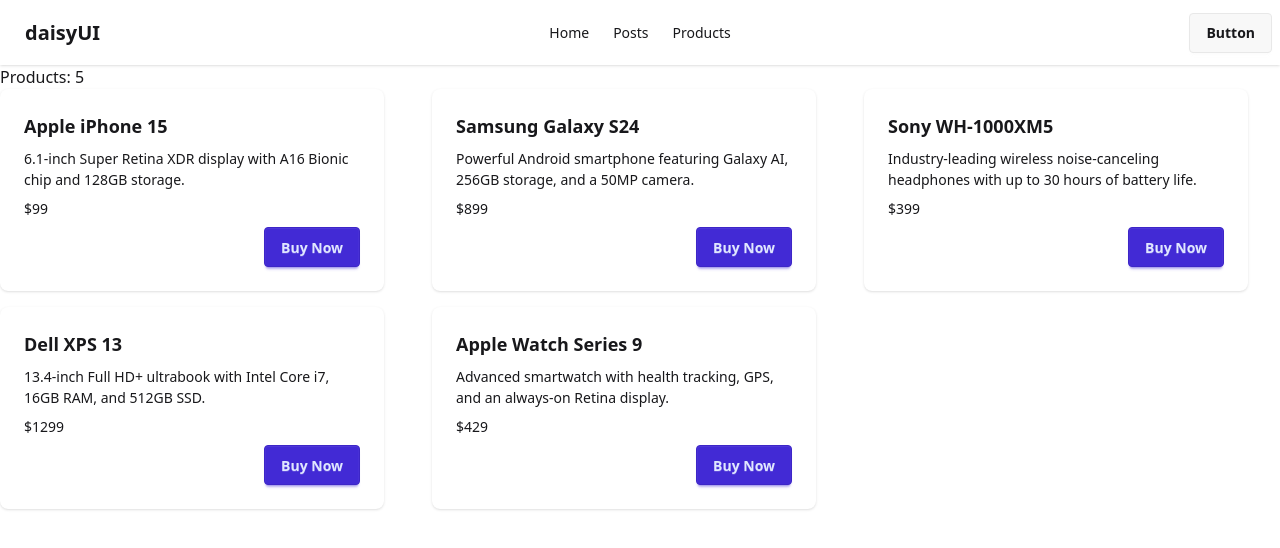
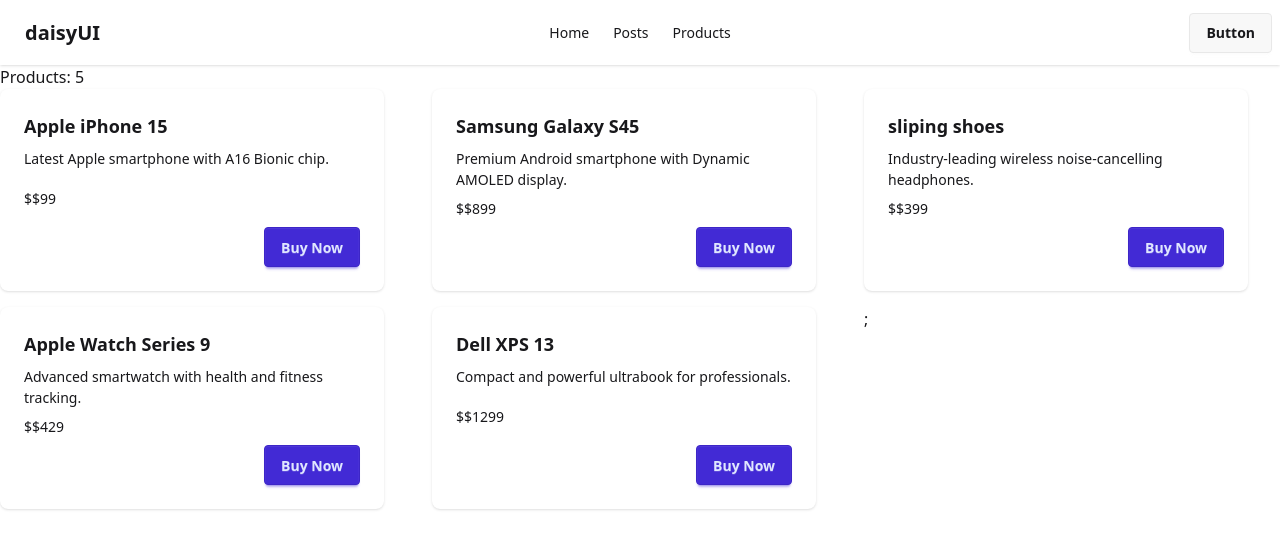
Before and after one commit to jk-jumur/nextjs-data-fetch, a Next.js app: page /products in a window 1280 px wide. Shown: the top 548 px of the page. Built offline with nearby package versions, Linux system fonts and the light colour scheme; data requests are answered from the project's data file.

Commit message:
understanding force cache and  cache checking

```diff
--- a/db.json
+++ b/db.json
@@ -1,4 +1,3 @@
-
 {
   "products": [
     {
@@ -9,52 +8,52 @@
       "price": 99,
       "stock": 25,
       "rating": 4.8,
-      "description": "6.1-inch Super Retina XDR display with A16 Bionic chip and 128GB storage.",
-      "image": "https://images.unsplash.com/photo-1695048133142-1a20484d6d5f?w=500"
+      "image": "https://picsum.photos/300/200?random=1",
+      "description": "Latest Apple smartphone with A16 Bionic chip."
     },
     {
       "id": 2,
-      "name": "Samsung Galaxy S24",
+      "name": "Samsung Galaxy S45",
       "brand": "Samsung",
       "category": "Smartphones",
       "price": 899,
       "stock": 18,
       "rating": 4.7,
-      "description": "Powerful Android smartphone featuring Galaxy AI, 256GB storage, and a 50MP camera.",
-      "image": "https://images.unsplash.com/photo-1610945265064-0e34e5519bbf?w=500"
+      "image": "https://picsum.photos/300/200?random=2",
+      "description": "Premium Android smartphone with Dynamic AMOLED display."
     },
     {
       "id": 3,
-      "name": "Sony WH-1000XM5",
-      "brand": "Sony",
+      "name": "sliping shoes",
+      "brand": "sony",
       "category": "Headphones",
       "price": 399,
-      "stock": 30,
+      "stock": 40,
       "rating": 4.9,
-      "description": "Industry-leading wireless noise-canceling headphones with up to 30 hours of battery life.",
-      "image": "https://images.unsplash.com/photo-1618366712010-f4ae9c647dcb?w=500"
+      "image": "https://picsum.photos/300/200?random=3",
+      "description": "Industry-leading wireless noise-cancelling headphones."
     },
     {
       "id": 4,
-      "name": "Dell XPS 13",
-      "brand": "Dell",
-      "category": "Laptops",
-      "price": 1299,
-      "stock": 12,
+      "name": "Apple Watch Series 9",
+      "brand": "Apple",
+      "category": "Smartwatch",
+      "price": 429,
+      "stock": 30,
       "rating": 4.8,
-      "description": "13.4-inch Full HD+ ultrabook with Intel Core i7, 16GB RAM, and 512GB SSD.",
-      "image": "https://images.unsplash.com/photo-1496181133206-80ce9b88a853?w=500"
+      "image": "https://picsum.photos/300/200?random=4",
+      "description": "Advanced smartwatch with health and fitness tracking."
     },
     {
       "id": 5,
-      "name": "Apple Watch Series 9",
-      "brand": "Apple",
-      "category": "Wearables",
-      "price": 429,
-      "stock": 20,
+      "name": "Dell XPS 13",
+      "brand": "Dell",
+      "category": "Laptop",
+      "price": 1299,
+      "stock": 12,
       "rating": 4.7,
-      "description": "Advanced smartwatch with health tracking, GPS, and an always-on Retina display.",
-      "image": "https://images.unsplash.com/photo-1546868871-7041f2a55e12?w=500"
+      "image": "https://picsum.photos/300/200?random=5",
+      "description": "Compact and powerful ultrabook for professionals."
     }
   ]
 }
--- a/src/app/products/page.jsx
+++ b/src/app/products/page.jsx
@@ -1,22 +1,29 @@
 import Product from "@/components/product";
 
-const getPosts = async()=>{
-     const res = await fetch('http://127.0.0.1:5000/products');
-     return res.json();
+
+const getProducts = async () => {
+      const res = await fetch("http://localhost:5000/products",
+          {
+            cache: "force-cache" })
+      return res.json();
 }
 
-const Productspage = async () => {
-      const products = await getPosts();
+const Productspage =  async() => {
+     const products = await getProducts();
+     console.log(products);
+
     return (
         <div>
-             <h2>Products: {products.length}</h2>
+           <h2>Products: {products.length}</h2>
 
-             <div className="grid grid-cols-1 md:grid-cols-2 lg:grid-cols-3 gap-4">
-                  {
-                    products.map(product => <Product key={product.id}
-                    product={product}></Product>)
-                  }
-             </div>
+           <div className="grid grid-cols-1 md:grid-cols-2 lg:grid-cols-3 gap-4">
+
+                 {
+                     products.map(product => <Product key={product.id} product={product}/>)
+
+                 };
+
+           </div>
         </div>
     );
 };
--- a/src/components/product.jsx
+++ b/src/components/product.jsx
@@ -8,7 +8,7 @@
   <div className="card-body">
     <h2 className="card-title">{name}</h2>
     <p>{description}</p>
-    <p>${price}</p>
+    <p>$${price}</p>
     <div className="justify-end card-actions">
       <button className="btn btn-primary">Buy Now</button>
     </div>
```
Also changed, not shown: 1 other file (tests, documents, lock files or other folders).
